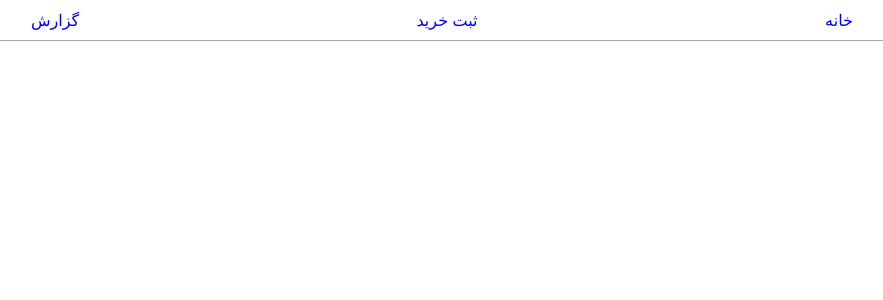
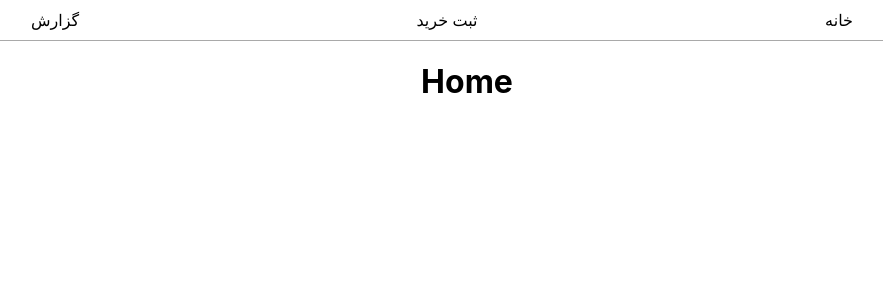
Before and after one commit to zabih-alipour/expense_front, a React (Create React App) app: page / in a window 1280 px wide. Shown: the top 300 px of the page, without its empty margins (173-1056 px from the left). Built offline with nearby package versions, Linux system fonts and the light colour scheme.

Commit message:
Implement tabs in index page

```diff
--- a/src/App.js
+++ b/src/App.js
@@ -1,28 +1,35 @@
 // import logo from './logo.svg';
 import './App.css';
 import Menu from './components/menu/Menu'
+import Home from './components/home/Home'
+import Invoice from './components/invoice/Invoice'
+import Report from './components/report/Report'
+import React from "react";
 
-function App() {
-  return (
-    <div className="App">
-      <Menu/>
-    </div>
-  );
+class App extends React.Component {
+    state = {
+        tabIndex: 0
+    }
+
+    changeTab(index) {
+        this.setState({tabIndex: index})
+    }
+
+    render() {
+        let currentTab;
+        if (this.state.tabIndex === 0)
+            currentTab = <Home/>
+        else if (this.state.tabIndex === 1)
+            currentTab = <Invoice/>
+        else if (this.state.tabIndex === 2)
+            currentTab = <Report/>
+        return (
+            <div className="App">
+                <Menu onClick={(p) => this.changeTab(p)}/>
+                {currentTab}
+            </div>
+        );
+    }
 }
 
 export default App;
-
-// <header className="App-header">
-//   <img src={logo} className="App-logo" alt="logo" />
-//   <p>
-//     Edit <code>src/App.js</code> and save to reload.
-//   </p>
-//   <a
-//       className="App-link"
-//       href="https://reactjs.org"
-//       target="_blank"
-//       rel="noopener noreferrer"
-//   >
-//     Learn React
-//   </a>
-// </header>
--- /dev/null
+++ b/src/components/home/Home.js
@@ -0,0 +1,14 @@
+import React from "react";
+import './Home.css'
+
+class Home extends React.Component {
+    render() {
+        return (
+            <div className={'home-container'}>
+                <h1> Home </h1>
+            </div>
+        )
+    }
+}
+
+export default Home
--- /dev/null
+++ b/src/components/invoice/Invoice.js
@@ -0,0 +1,14 @@
+import React from "react";
+import './Invoice.css'
+
+class Invoice extends React.Component {
+    render() {
+        return (
+            <div className={'home-container'}>
+                <h1> Invoice </h1>
+            </div>
+        )
+    }
+}
+
+export default Invoice
--- a/src/components/menu/Menu.js
+++ b/src/components/menu/Menu.js
@@ -1,32 +1,25 @@
 import React from "react";
 import './Menu.css'
 
-function Menu() {
+class Menu extends React.Component {
+
+    render() {
         return (
             <div className={'menu-container'}>
                 <ul className={'menu-ul'}>
-                <li className={'menu-list-item'}>
-                    <a className={'active'}
-                       href="/">
+                    <li className={'menu-list-item'} onClick={() => this.props.onClick(0)}>
                         خانه
-                    </a>
                     </li>
-                <li className={'menu-list-item'}>
-                    <a className={'active'}
-                       href="/">
+                    <li className={'menu-list-item'} onClick={() => this.props.onClick(1)}>
                         ثبت خرید
-                    </a>
                     </li>
-                <li className={'menu-list-item'}>
-                    <a className={'active'}
-                       href="/">
+                    <li className={'menu-list-item'} onClick={() => this.props.onClick(2)}>
                         گزارش
-                    </a>
                     </li>
                 </ul>
             </div>
         )
-
+    }
 }
 
 export default Menu
--- /dev/null
+++ b/src/components/report/Report.js
@@ -0,0 +1,13 @@
+import React from "react";
+import './Report.css'
+
+class Report extends React.Component {
+    render() {
+        return (
+            <div className={'home-container'}>
+                <h1> Report </h1>
+            </div>
+        )
+    }
+}
+export default Report
```
Also changed, not shown: src/components/home/Home.css (added), src/components/invoice/Invoice.css (added), src/components/report/Report.css (added). Lines whose indentation alone changed are shown as unchanged.
